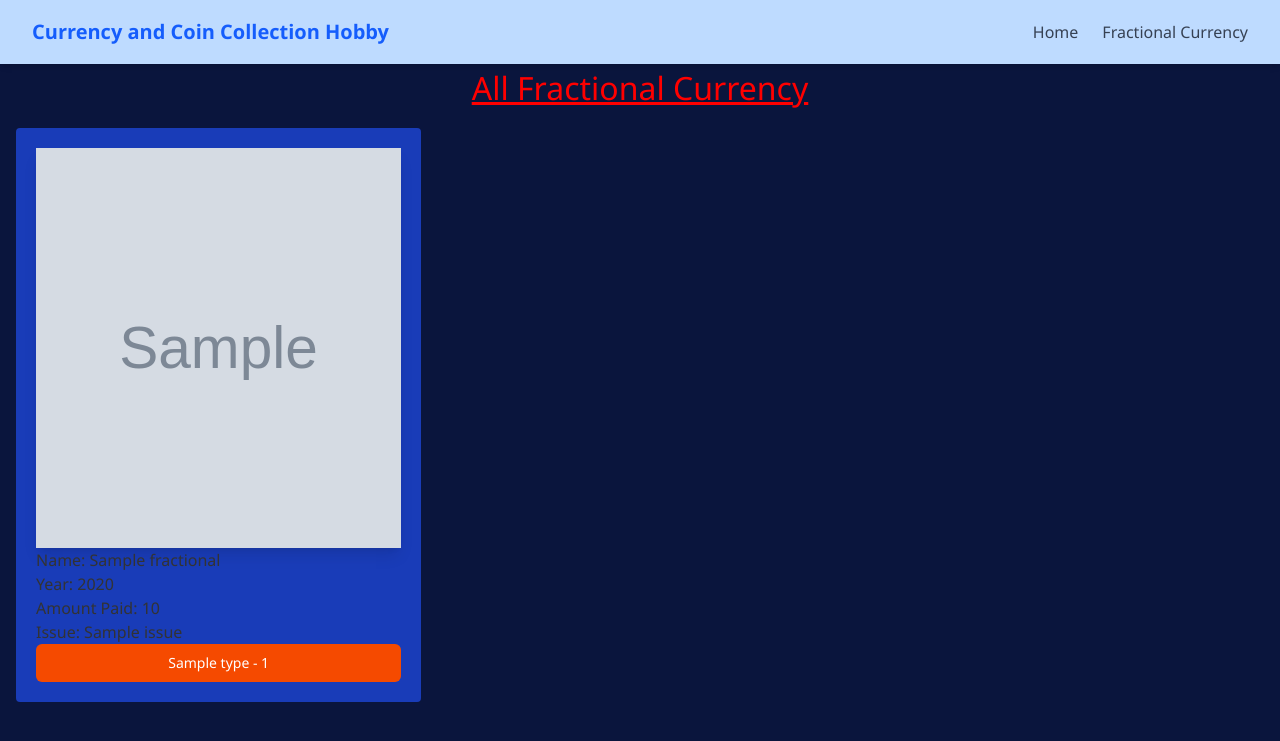
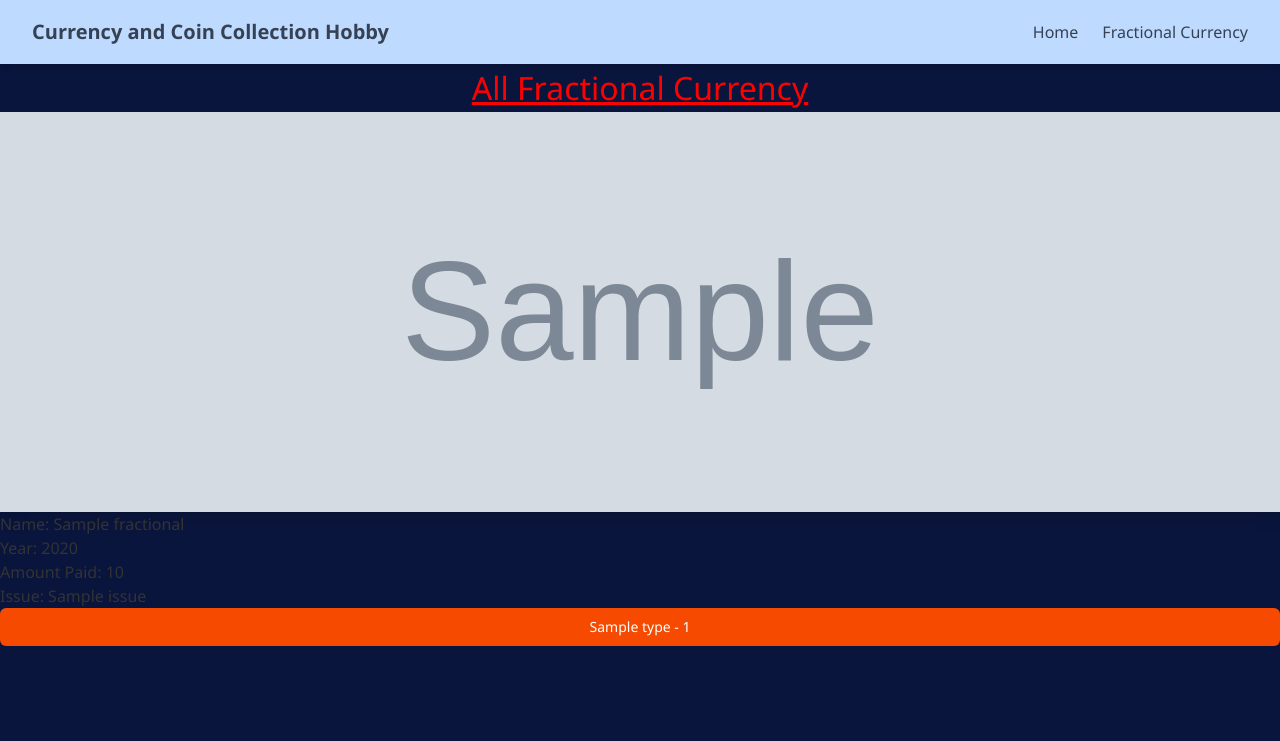
Before and after one commit to vishal7313/python-proj, a Django app: template currency_purchased/currencycollector/currency/templates/currency/fractional_currency.html in a window 1280 px wide. Shown: the top 741 px of the page. Run offline with Django 5.2, Linux system fonts and the light colour scheme; the template is opened without the code that fills it: most values are stand-ins (such as "Sample title", 1, 10 or a date in 2020); grey boxes marked "Sample" are stand-in pictures; some libraries are stand-ins or nearby versions.

Commit message:
Finish fractional currency app

```diff
--- a/currency_collection_hobby/paper_collection/fractional_currency/models.py
+++ b/currency_collection_hobby/paper_collection/fractional_currency/models.py
@@ -20,6 +20,7 @@
     ]
     name = models.CharField(max_length=100)
     year = models.CharField(max_length=100, default='2025')
+    portrait = models.CharField(max_length=100, default='')
     fr_number = models.IntegerField(default=0, help_text="Fr Number.")
     price_paid = models.DecimalField(max_digits=10, decimal_places=2, default=0.00)
     image = models.ImageField(upload_to='fractional_currencies/')
--- a/currency_collection_hobby/paper_collection/fractional_currency/templates/fractional_currency/all_fractional.html
+++ b/currency_collection_hobby/paper_collection/fractional_currency/templates/fractional_currency/all_fractional.html
@@ -19,6 +19,7 @@
                     <h3 class="text-lg font-semibold text-gray-800">{{ fractional.name }}</h3>
                     <p class="text-sm text-gray-500 line-clamp-2 mt-1">Year: {{ fractional.year }}</p>
                     <p class="text-sm text-gray-500 line-clamp-2 mt-1">Issue: {{ fractional.issue }}</p>
+                    <p class="text-sm text-gray-500 line-clamp-2 mt-1">Portrait: {{ fractional.portrait }}</p>
                     <p class="text-sm text-gray-500 line-clamp-2 mt-1">Year: {{ fractional.year }}</p>
                     <p class="text-sm text-gray-500 line-clamp-2 mt-1">FR #: {{ fractional.fr_number }}</p>
 
--- a/currency_collection_hobby/paper_collection/templates/layout.html
+++ b/currency_collection_hobby/paper_collection/templates/layout.html
@@ -19,7 +19,9 @@
             <div class="flex justify-between items-center h-16">
             <!-- Logo -->
             <div class="flex-shrink-0 flex items-center">
-                <span class="text-xl font-bold text-blue-600">Currency and Coin Collection Hobby</span>
+                <a href="/" class="text-xl text-gray-700 hover:text-blue-600 font-bold">
+                    Currency and Coin Collection Hobby
+                 </a>
             </div>
 
             <!-- Desktop Menu -->
--- a/currency_collection_hobby/paper_collection/theme/static/css/dist/styles.css
+++ b/currency_collection_hobby/paper_collection/theme/static/css/dist/styles.css
@@ -8,19 +8,12 @@
     --font-serif: ui-serif, Georgia, Cambria, "Times New Roman", Times, serif;
     --font-mono: ui-monospace, SFMono-Regular, Menlo, Monaco, Consolas, "Liberation Mono",
       "Courier New", monospace;
-    --color-red-400: oklch(70.4% 0.191 22.216);
-    --color-red-500: oklch(63.7% 0.237 25.331);
     --color-orange-500: oklch(70.5% 0.213 47.604);
     --color-orange-600: oklch(64.6% 0.222 41.116);
     --color-amber-500: oklch(76.9% 0.188 70.08);
-    --color-green-500: oklch(72.3% 0.219 149.579);
     --color-green-600: oklch(62.7% 0.194 149.214);
     --color-blue-200: oklch(88.2% 0.059 254.128);
-    --color-blue-400: oklch(70.7% 0.165 254.624);
     --color-blue-600: oklch(54.6% 0.245 262.881);
-    --color-blue-700: oklch(48.8% 0.243 264.376);
-    --color-blue-800: oklch(42.4% 0.199 265.638);
-    --color-pink-500: oklch(65.6% 0.241 354.308);
     --color-gray-50: oklch(98.5% 0.002 247.839);
     --color-gray-500: oklch(55.1% 0.027 264.364);
     --color-gray-700: oklch(37.3% 0.034 259.733);
@@ -28,18 +21,12 @@
     --color-white: #fff;
     --spacing: 0.25rem;
     --container-7xl: 80rem;
-    --text-xs: 0.75rem;
-    --text-xs--line-height: calc(1 / 0.75);
     --text-sm: 0.875rem;
     --text-sm--line-height: calc(1.25 / 0.875);
     --text-lg: 1.125rem;
     --text-lg--line-height: calc(1.75 / 1.125);
     --text-xl: 1.25rem;
     --text-xl--line-height: calc(1.75 / 1.25);
-    --text-3xl: 1.875rem;
-    --text-3xl--line-height: calc(2.25 / 1.875);
-    --text-4xl: 2.25rem;
-    --text-4xl--line-height: calc(2.5 / 2.25);
     --text-5xl: 3rem;
     --text-5xl--line-height: 1;
     --font-weight-medium: 500;
@@ -48,7 +35,6 @@
     --tracking-normal: 0em;
     --leading-normal: 1.5;
     --radius-md: 0.375rem;
-    --radius-lg: 0.5rem;
     --radius-2xl: 1rem;
     --default-transition-duration: 150ms;
     --default-transition-timing-function: cubic-bezier(0.4, 0, 0.2, 1);
@@ -256,9 +233,6 @@
       max-width: 96rem;
     }
   }
-  .m-4 {
-    margin: calc(var(--spacing) * 4);
-  }
   .mx-auto {
     margin-inline: auto;
   }
@@ -343,9 +305,6 @@
   .grow {
     flex-grow: 1;
   }
-  .grid-cols-3 {
-    grid-template-columns: repeat(3, minmax(0, 1fr));
-  }
   .items-center {
     align-items: center;
   }
@@ -354,9 +313,6 @@
   }
   .justify-center {
     justify-content: center;
-  }
-  .gap-4 {
-    gap: calc(var(--spacing) * 4);
   }
   .gap-8 {
     gap: calc(var(--spacing) * 8);
@@ -369,17 +325,8 @@
   .overflow-hidden {
     overflow: hidden;
   }
-  .rounded {
-    border-radius: 0.25rem;
-  }
   .rounded-2xl {
     border-radius: var(--radius-2xl);
-  }
-  .rounded-full {
-    border-radius: calc(infinity * 1px);
-  }
-  .rounded-lg {
-    border-radius: var(--radius-lg);
   }
   .rounded-md {
     border-radius: var(--radius-md);
@@ -394,32 +341,11 @@
   .bg-blue-200 {
     background-color: var(--color-blue-200);
   }
-  .bg-blue-400 {
-    background-color: var(--color-blue-400);
-  }
-  .bg-blue-600 {
-    background-color: var(--color-blue-600);
-  }
-  .bg-blue-800 {
-    background-color: var(--color-blue-800);
-  }
   .bg-gray-50 {
     background-color: var(--color-gray-50);
   }
-  .bg-green-500 {
-    background-color: var(--color-green-500);
-  }
   .bg-orange-600 {
     background-color: var(--color-orange-600);
-  }
-  .bg-pink-500 {
-    background-color: var(--color-pink-500);
-  }
-  .bg-red-400 {
-    background-color: var(--color-red-400);
-  }
-  .bg-red-500 {
-    background-color: var(--color-red-500);
   }
   .bg-white {
     background-color: var(--color-white);
@@ -430,20 +356,11 @@
   .p-4 {
     padding: calc(var(--spacing) * 4);
   }
-  .p-5 {
-    padding: calc(var(--spacing) * 5);
-  }
-  .px-2 {
-    padding-inline: calc(var(--spacing) * 2);
-  }
   .px-4 {
     padding-inline: calc(var(--spacing) * 4);
   }
   .px-6 {
     padding-inline: calc(var(--spacing) * 6);
-  }
-  .py-1 {
-    padding-block: calc(var(--spacing) * 1);
   }
   .py-2 {
     padding-block: calc(var(--spacing) * 2);
```
Also changed, not shown: other parts of currency_collection_hobby/paper_collection/theme/static/css/dist/styles.css (+10 -67 lines), currency_collection_hobby/paper_collection/db.sqlite3, currency_collection_hobby/paper_collection/fractional_currency/migrations/0002_fractionalcurrencyvariety_portrait.py (added), currency_collection_hobby/paper_collection/media/fractional_currencies/US-Fractional_1st_Issue-0.05-Fr.1231.jpg (added), currency_collection_hobby/paper_collection/media/fractional_currencies/US-Fractional_1st_Issue-0.10-Fr.1240.jpg (added), currency_collection_hobby/paper_collection/media/fractional_currencies/US-Fractional_2nd_Issue-0.05-Fr.1232.jpg (added), currency_collection_hobby/paper_collection/media/fractional_currencies/US_Fractional_Currency_3_Cent_1864.jpg (added), currency_collection_hobby/paper_collection/media/fractional_currencies/fifth_issue_10cents.jpg (added), 1 other file.
